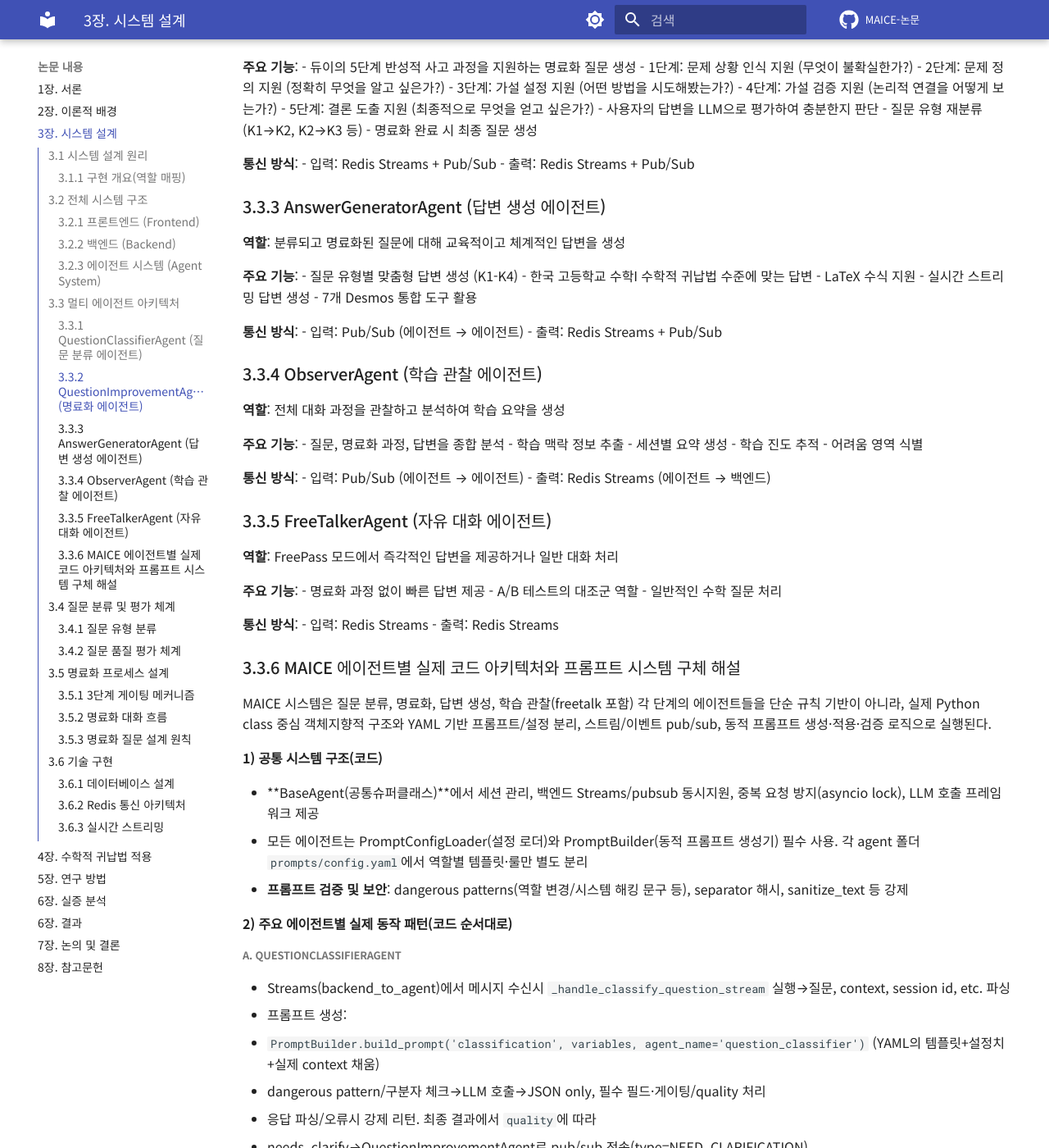
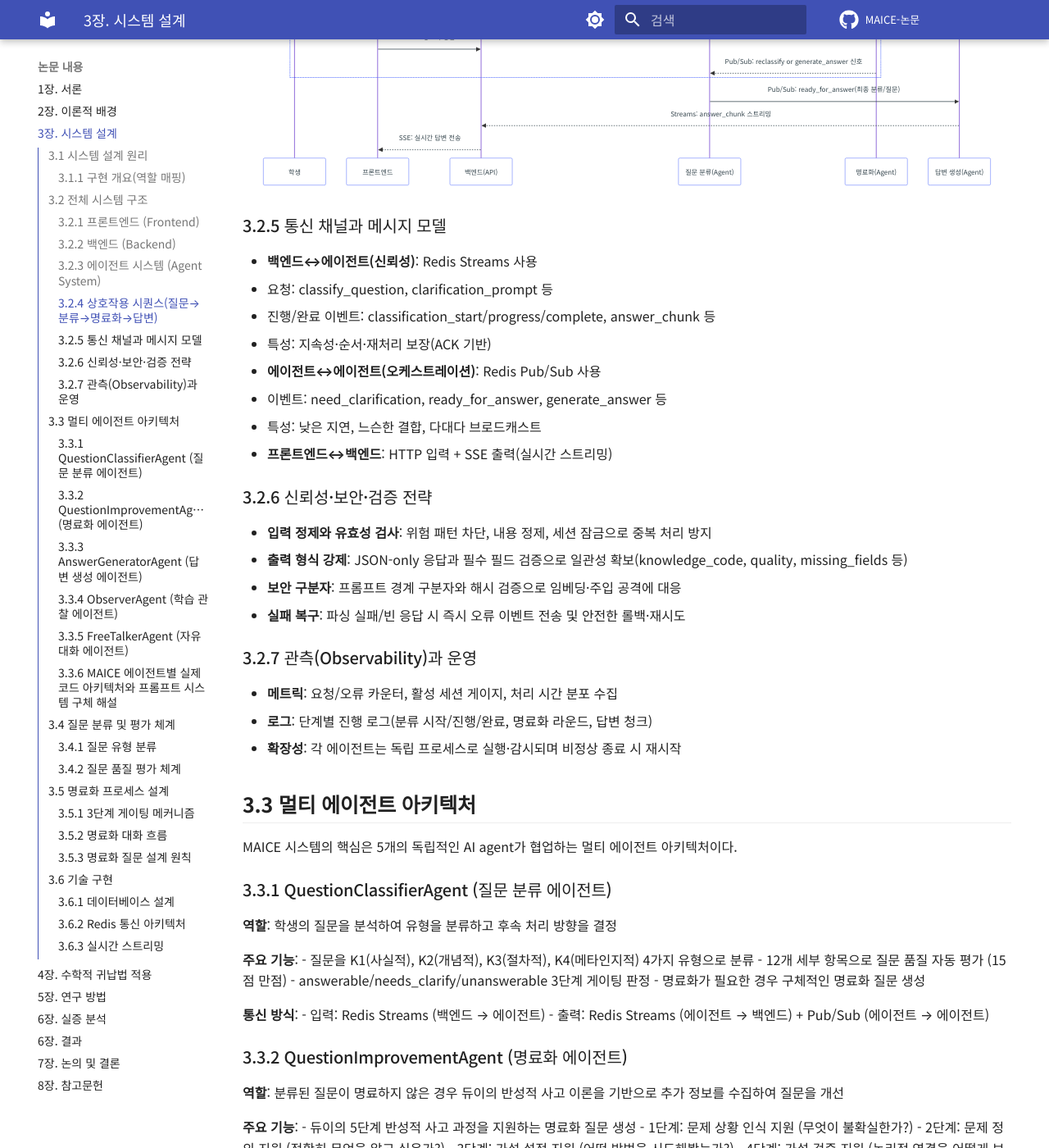
Before and after one commit to KimKyuBong/maice-paper-deploy, an MkDocs documentation site: the page built from docs/chapters/03-system-design.md, in a window 1280 px wide and 1400 px high, scrolled down 2259 px. Shown: the whole window at 82% size. Built offline with MkDocs 1.6.1 and Material for MkDocs 9.7.7, drawn with Linux system fonts in a browser that asks for light colours; comment, search, counter and statistics services are not loaded; some of the changed text lies outside the part shown.

Commit message:
docs(3장): 아키텍처 보강 — 시퀀스 다이어그램·채널·보안·메트릭 추가

````diff
--- a/docs/chapters/03-system-design.md
+++ b/docs/chapters/03-system-design.md
@@ -92,6 +92,55 @@ flowchart LR
   - 5개 독립 agent의 멀티프로세스 실행
   - Redis를 통한 agent 간 통신
   - 비동기 메시지 처리
+
+### 3.2.4 상호작용 시퀀스(질문→분류→명료화→답변)
+```mermaid
+sequenceDiagram
+  participant U as 학생
+  participant FE as 프론트엔드
+  participant BE as 백엔드(API)
+  participant QS as 질문 분류(Agent)
+  participant QI as 명료화(Agent)
+  participant AN as 답변 생성(Agent)
+
+  U->>FE: 질문 입력
+  FE->>BE: HTTP 요청(질문, 맥락)
+  BE->>QS: Streams: classify_question
+  QS-->>BE: Streams: classification_start/progress
+  QS-->>BE: Streams: classification_complete(K1–K4, quality, missing_fields)
+  alt quality == needs_clarify
+    QS->>QI: Pub/Sub: need_clarification(분류결과, 맥락)
+    QI-->>BE: Streams: clarification_prompt(추가 질문)
+    BE-->>FE: SSE: 명료화 질문 스트리밍
+    U->>FE: 추가 응답
+    FE->>BE: HTTP: 명료화 응답
+    QI-->>QS: Pub/Sub: reclassify or generate_answer 신호
+  end
+  QS->>AN: Pub/Sub: ready_for_answer(최종 분류/질문)
+  AN-->>BE: Streams: answer_chunk 스트리밍
+  BE-->>FE: SSE: 실시간 답변 전송
+```
+
+### 3.2.5 통신 채널과 메시지 모델
+- **백엔드↔에이전트(신뢰성)**: Redis Streams 사용
+  - 요청: classify_question, clarification_prompt 등
+  - 진행/완료 이벤트: classification_start/progress/complete, answer_chunk 등
+  - 특성: 지속성·순서·재처리 보장(ACK 기반)
+- **에이전트↔에이전트(오케스트레이션)**: Redis Pub/Sub 사용
+  - 이벤트: need_clarification, ready_for_answer, generate_answer 등
+  - 특성: 낮은 지연, 느슨한 결합, 다대다 브로드캐스트
+- **프론트엔드↔백엔드**: HTTP 입력 + SSE 출력(실시간 스트리밍)
+
+### 3.2.6 신뢰성·보안·검증 전략
+- **입력 정제와 유효성 검사**: 위험 패턴 차단, 내용 정제, 세션 잠금으로 중복 처리 방지
+- **출력 형식 강제**: JSON-only 응답과 필수 필드 검증으로 일관성 확보(knowledge_code, quality, missing_fields 등)
+- **보안 구분자**: 프롬프트 경계 구분자와 해시 검증으로 임베딩·주입 공격에 대응
+- **실패 복구**: 파싱 실패/빈 응답 시 즉시 오류 이벤트 전송 및 안전한 롤백·재시도
+
+### 3.2.7 관측(Observability)과 운영
+- **메트릭**: 요청/오류 카운터, 활성 세션 게이지, 처리 시간 분포 수집
+- **로그**: 단계별 진행 로그(분류 시작/진행/완료, 명료화 라운드, 답변 청크)
+- **확장성**: 각 에이전트는 독립 프로세스로 실행·감시되며 비정상 종료 시 재시작
 
 ## 3.3 멀티 에이전트 아키텍처
 
````
